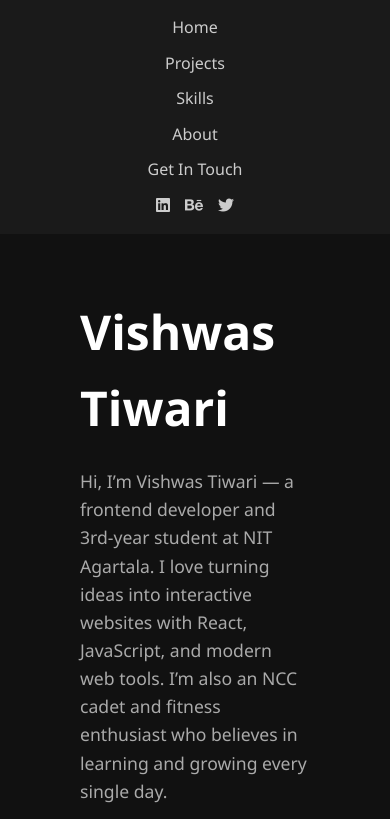
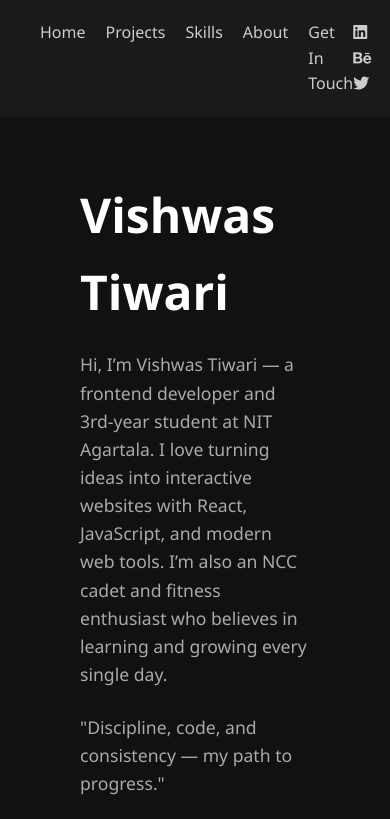
Before and after one commit to Vishwas-Tiwari/Portfolio, a plain HTML site: page index.html in a window 390 px wide. Shown: the top 819 px of the page. Drawn offline with Linux system fonts and the light colour scheme.

Commit message:
Updated navbar responsiveness and styles

```diff
--- a/Project.css
+++ b/Project.css
@@ -38,28 +38,6 @@ body {
 .navbar a:hover {
   color: white;
 }
-
-/* Responsive navbar for screens smaller than 768px */
-@media (max-width: 768px) {
-  .navbar {
-    flex-direction: column;
-    align-items: center;
-    padding: 15px 20px;
-  }
-
-  .navbar ul {
-    flex-direction: column;
-    gap: 10px;
-    align-items: center;
-  }
-
-  .socials {
-    margin-top: 10px;
-    display: flex;
-    gap: 15px;
-  }
-}
-
 
 
 /* Project Section */
--- a/about.css
+++ b/about.css
@@ -37,28 +37,6 @@ body {
 .navbar a:hover {
   color: white;
 }
-
-/* Responsive navbar for screens smaller than 768px */
-@media (max-width: 768px) {
-  .navbar {
-    flex-direction: column;
-    align-items: center;
-    padding: 15px 20px;
-  }
-
-  .navbar ul {
-    flex-direction: column;
-    gap: 10px;
-    align-items: center;
-  }
-
-  .socials {
-    margin-top: 10px;
-    display: flex;
-    gap: 15px;
-  }
-}
-
 
 .container {
   max-width: 1100px;
--- a/contact.css
+++ b/contact.css
@@ -37,27 +37,6 @@ body {
 
 .navbar a:hover {
   color: white;
-}
-
-/* Responsive navbar for screens smaller than 768px */
-@media (max-width: 768px) {
-  .navbar {
-    flex-direction: column;
-    align-items: center;
-    padding: 15px 20px;
-  }
-
-  .navbar ul {
-    flex-direction: column;
-    gap: 10px;
-    align-items: center;
-  }
-
-  .socials {
-    margin-top: 10px;
-    display: flex;
-    gap: 15px;
-  }
 }
 
 
--- a/skills.css
+++ b/skills.css
@@ -38,28 +38,6 @@ body {
 .navbar a:hover {
   color: white;
 }
-
-/* Responsive navbar for screens smaller than 768px */
-@media (max-width: 768px) {
-  .navbar {
-    flex-direction: column;
-    align-items: center;
-    padding: 15px 20px;
-  }
-
-  .navbar ul {
-    flex-direction: column;
-    gap: 10px;
-    align-items: center;
-  }
-
-  .socials {
-    margin-top: 10px;
-    display: flex;
-    gap: 15px;
-  }
-}
-
 
 /* Container */
 .container {
--- a/style.css
+++ b/style.css
@@ -42,28 +42,6 @@ body {
 .navbar a:hover {
   color: white;
 }
-
-/* Responsive navbar for screens smaller than 768px */
-@media (max-width: 768px) {
-  .navbar {
-    flex-direction: column;
-    align-items: center;
-    padding: 15px 20px;
-  }
-
-  .navbar ul {
-    flex-direction: column;
-    gap: 10px;
-    align-items: center;
-  }
-
-  .socials {
-    margin-top: 10px;
-    display: flex;
-    gap: 15px;
-  }
-}
-
 
 
 .hero {
```
